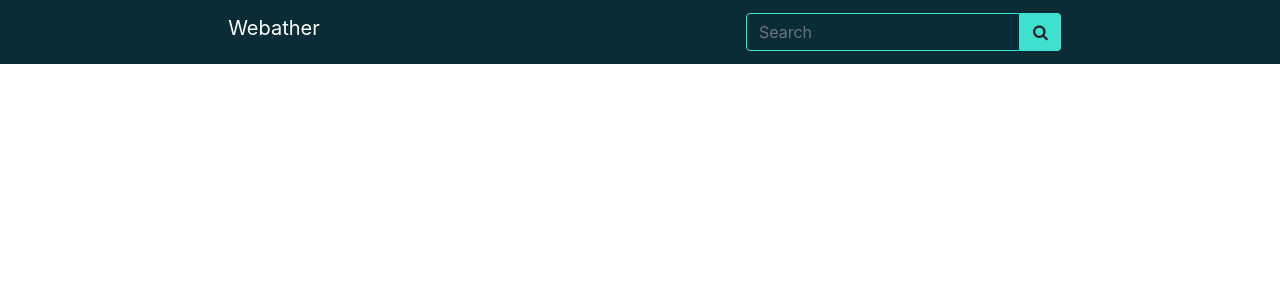
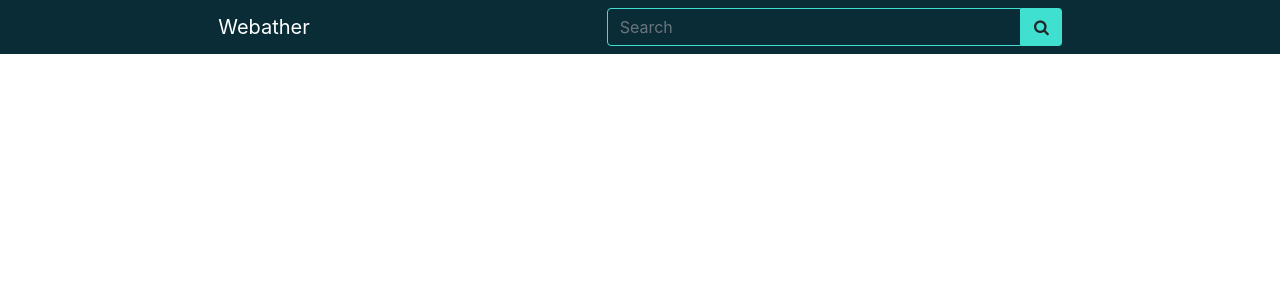
Before and after one commit to Luis-3c/webather, a React (Create React App) app: page / in a window 1280 px wide. Shown: the top 300 px of the page. Built offline with nearby package versions, Linux system fonts and the light colour scheme.

Commit message:
mejoras de diseño en el navbar

```diff
--- a/src/components/Navbar/Navbar.css
+++ b/src/components/Navbar/Navbar.css
@@ -1,15 +1,34 @@
+:root {
+    --main-width: 95%;
+}
+
 .navbar{
     background-color: rgb(9, 44, 54);
     color:white;
 }
 
+.navbar-content{
+    margin: 0 auto 0 auto;
+    width: var(--main-width);
+}
 
+.logo{
+    align-items: center;
+    display: flex;
+    font-size: 1.25rem;
+}
+
+.form-inline {
+    display: flex;
+    justify-content: end;
+}
 .form-inline .form-control {
     background-color: rgb(9, 44, 54);
     border-color: turquoise;
     border-top-right-radius: 0;
     border-bottom-right-radius: 0;
     color: white;
+    width: 75%
 }
 
 .form-inline .btn {
@@ -42,3 +61,11 @@
     color: white;
     padding: 0 2% 0 2%;
 }
+
+/*---------- Media Queries -------------*/
+
+@media (min-width: 577px) {
+    :root {
+        --main-width: 70%;
+    }
+}
--- a/src/components/Navbar/Navbar.js
+++ b/src/components/Navbar/Navbar.js
@@ -6,9 +6,9 @@ import { useState } from 'react';
 import Loader from '../Loader/Loader';
 
 const Navbar = () => {
-	const [ searchText, setSearchText ] = useState('');
-	const [ results, setResults ] = useState([]);
-	const [ loading, setLoading ] = useState(false);
+	const [searchText, setSearchText] = useState('');
+	const [results, setResults] = useState([]);
+	const [loading, setLoading] = useState(false);
 
 	// se dispara la búsqueda
 	function handleChange(e) {
@@ -40,12 +40,10 @@ const Navbar = () => {
 	}
 	return (
 		<nav className="navbar justify-content-between">
-			<label className="navbar-brand" style={{
-				marginLeft: '17%'
-			}}>Webather</label>
-			<form className="form-inline ml-auto" onSubmit={handleSubmit} style={{
-				marginRight: '15%'
-			}}>
+			<section className='navbar-content row'>
+				<div className='col-4 logo'>Webather</div>
+				<div className='col-8'>
+					<form className="form-inline" onSubmit={handleSubmit}>
 						<input
 							className="form-control "
 							name="searchText"
@@ -54,12 +52,14 @@ const Navbar = () => {
 							aria-label="Search"
 							onChange={handleChange}
 						/>
-				<button className="btn my-2 my-sm-0 mr-3" type="submit">
+						<button className="btn" type="submit">
 							<i className="fa fa-search" aria-hidden="true"></i>
 						</button>
 						{loading && <Loader />}
 						{results.length > 0 && <SearchResults results={results} setResults={setResults} />}
 					</form>
+				</div>
+			</section>
 		</nav>
 	);
 };
```
Lines whose indentation alone changed are shown as unchanged.
